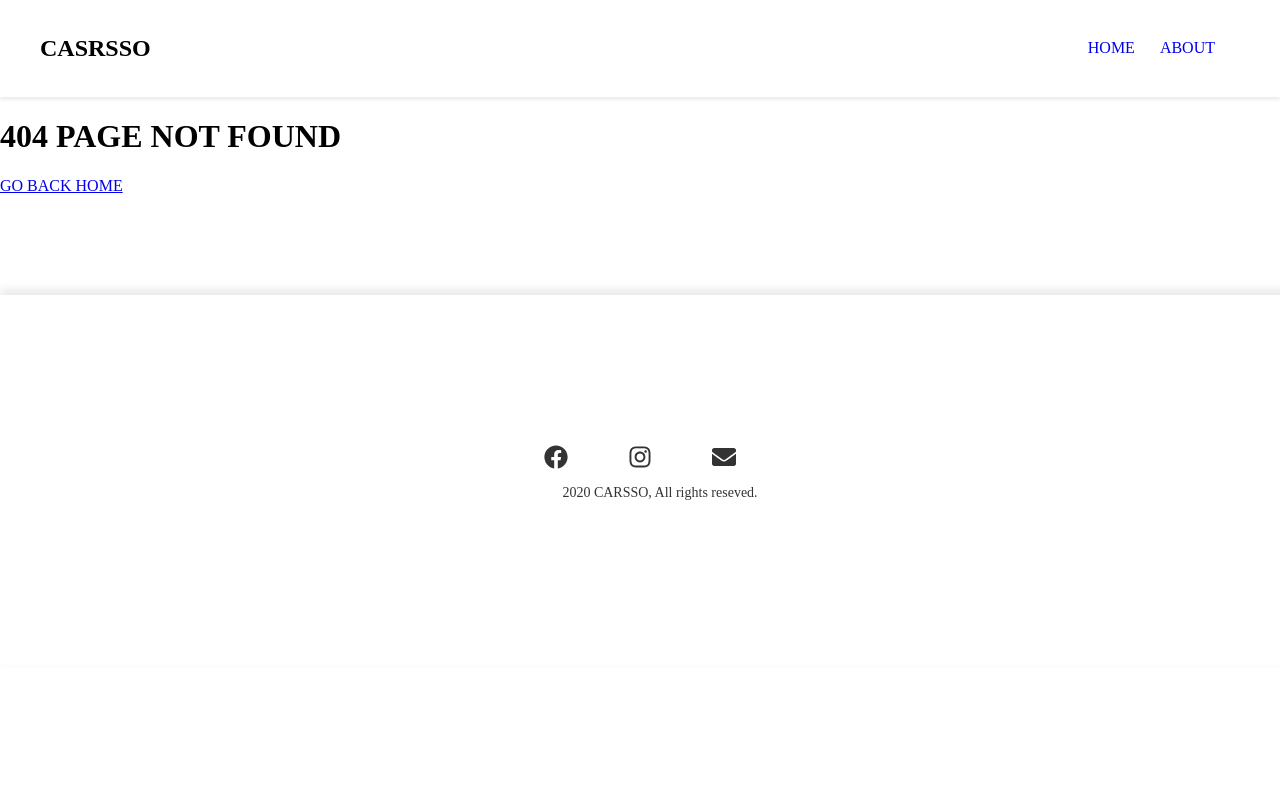
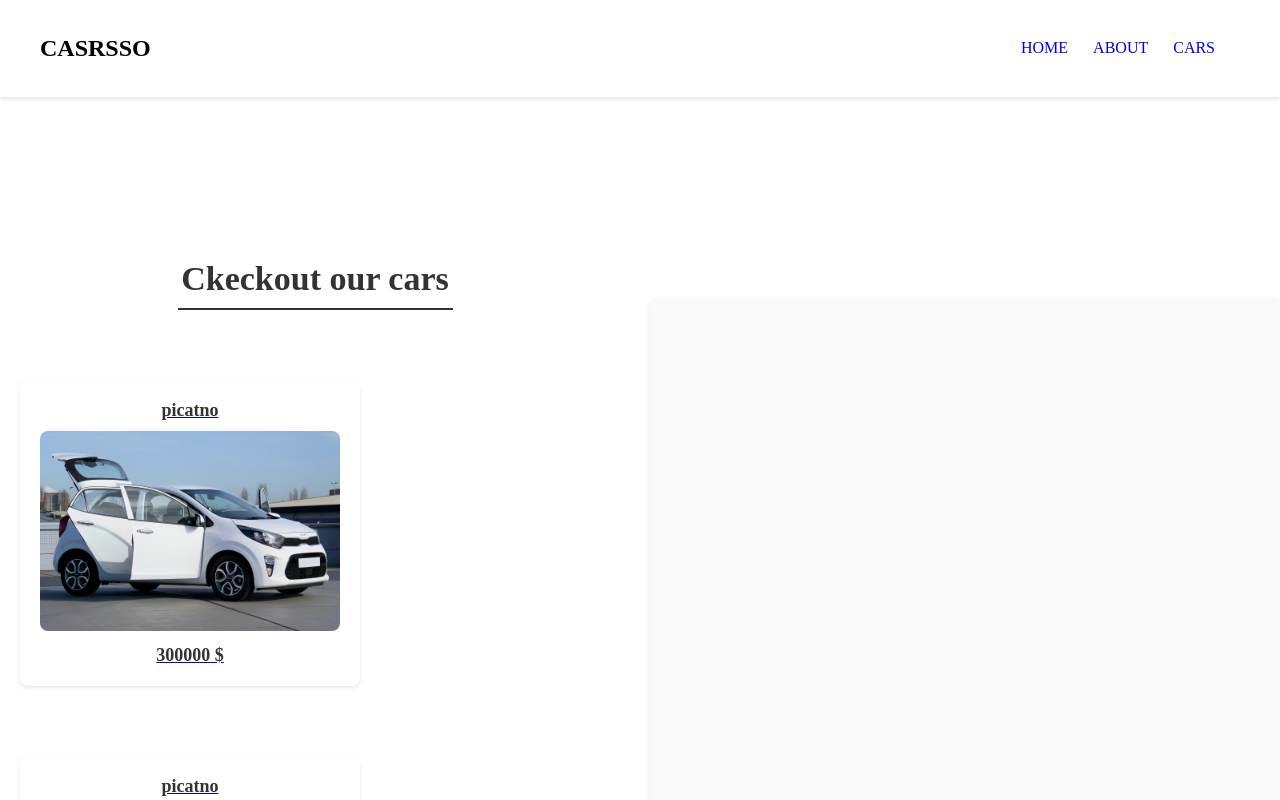
Before and after one commit to moundhermesfar/react-tutrial, a React (Vite) app: page /cars in a window 1280 px wide. Before the commit this address had no page. Shown: the top 800 px of the page. Built offline with nearby package versions, Linux system fonts and the light colour scheme.

Commit message:
adding cars page

```diff
--- a/src/App.jsx
+++ b/src/App.jsx
@@ -12,13 +12,18 @@ import {
 } from "react-router-dom";
 import RootLayout from "./RootLayout.jsx";
 import ErrorHandler from "./components/ErrorHandler.jsx";
+import Cars from "./pages/Cars.jsx";
+import CarDetails from "./components/CarDetails.jsx";
 
 const router = createBrowserRouter(
   createRoutesFromElements(
     <Route path="/" element={<RootLayout />}>
       <Route index element={<Home />} />
       <Route path="about" element={<About />} />
-      <Route path="*" element={<ErrorHandler />} />
+      <Route path="cars" element={<Cars />}>
+        <Route path=":carID" element={<CarDetails />} />
+      </Route>
+      <Route path="*" element={<h1>404 Not Found</h1>} />
     </Route>
   )
 );
--- /dev/null
+++ b/src/components/Car.jsx
@@ -0,0 +1,13 @@
+import picanto from "../assets/picanto.jpg";
+
+const Car = ({ car }) => {
+  return (
+    <div className="car-card">
+      <strong className="car-name">{car.name}</strong>
+      <img src={picanto} className="car-image" alt={car.name} />
+      <strong className="car=price">{car.price} $</strong>
+    </div>
+  );
+};
+
+export default Car;
--- /dev/null
+++ b/src/components/CarDetails.jsx
@@ -0,0 +1,12 @@
+import { useParams } from "react-router-dom";
+
+const CarDetails = () => {
+  const { carID } = useParams();
+  return (
+    <div className="car-details-container">
+      <h1>CAR DETAILS about {carID}</h1>
+    </div>
+  );
+};
+
+export default CarDetails;
--- a/src/components/Navbar.jsx
+++ b/src/components/Navbar.jsx
@@ -1,11 +1,10 @@
 import { Link } from "react-router-dom";
-
 
 function Navbar() {
   const links = [
     { name: "HOME", path: "/" },
     { name: "ABOUT", path: "/about" },
-    // { name: "CARS" },
+    { name: "CARS", path: "/cars" },
     // { name: "CONTACT" },
   ];
 
--- /dev/null
+++ b/src/pages/Cars.jsx
@@ -0,0 +1,64 @@
+import picanto from "../assets/picanto.jpg";
+import Car from "../components/Car";
+
+import { Link, Outlet } from "react-router-dom";
+
+const Cars = () => {
+  const cars = [
+    {
+      id: 1,
+      name: "picatno",
+      price: "300000",
+      discription:
+        "skhgks ahfjah vhlah fljkahjklhakljgh skjdghksljh dgjkshdglk shgshgjks nskjgh skjngjkds hgshg",
+      image: { picanto },
+    },
+    {
+      id: 2,
+      name: "picatno",
+      price: "300000",
+      discription:
+        "skhgks ahfjah vhlah fljkahjklhakljgh skjdghksljh dgjkshdglk shgshgjks nskjgh skjngjkds hgshg",
+      image: { picanto },
+    },
+    {
+      id: 3,
+      name: "picatno",
+      price: "300000",
+      discription:
+        "skhgks ahfjah vhlah fljkahjklhakljgh skjdghksljh dgjkshdglk shgshgjks nskjgh skjngjkds hgshg",
+      image: { picanto },
+    },
+    {
+      id: 4,
+      name: "picatno",
+      price: "300000",
+      discription:
+        "skhgks ahfjah vhlah fljkahjklhakljgh skjdghksljh dgjkshdglk shgshgjks nskjgh skjngjkds hgshg",
+      image: { picanto },
+    },
+  ];
+
+  return (
+    <div className="cars-container">
+      <div className="cars">
+        <div className="header">
+          <h1>Ckeckout our cars</h1>
+          <hr />
+        </div>
+        <div className="car-grid">
+          {cars.map((car, index) => (
+            <Link to={`${car.id}`} key={index}>
+              <Car car={car} />
+            </Link>
+          ))}
+        </div>
+      </div>
+      <div className="carDetails-container">
+        <Outlet />
+      </div>
+    </div>
+  );
+};
+
+export default Cars;
```
Also changed, not shown: src/assets/picanto.jpg (added).
